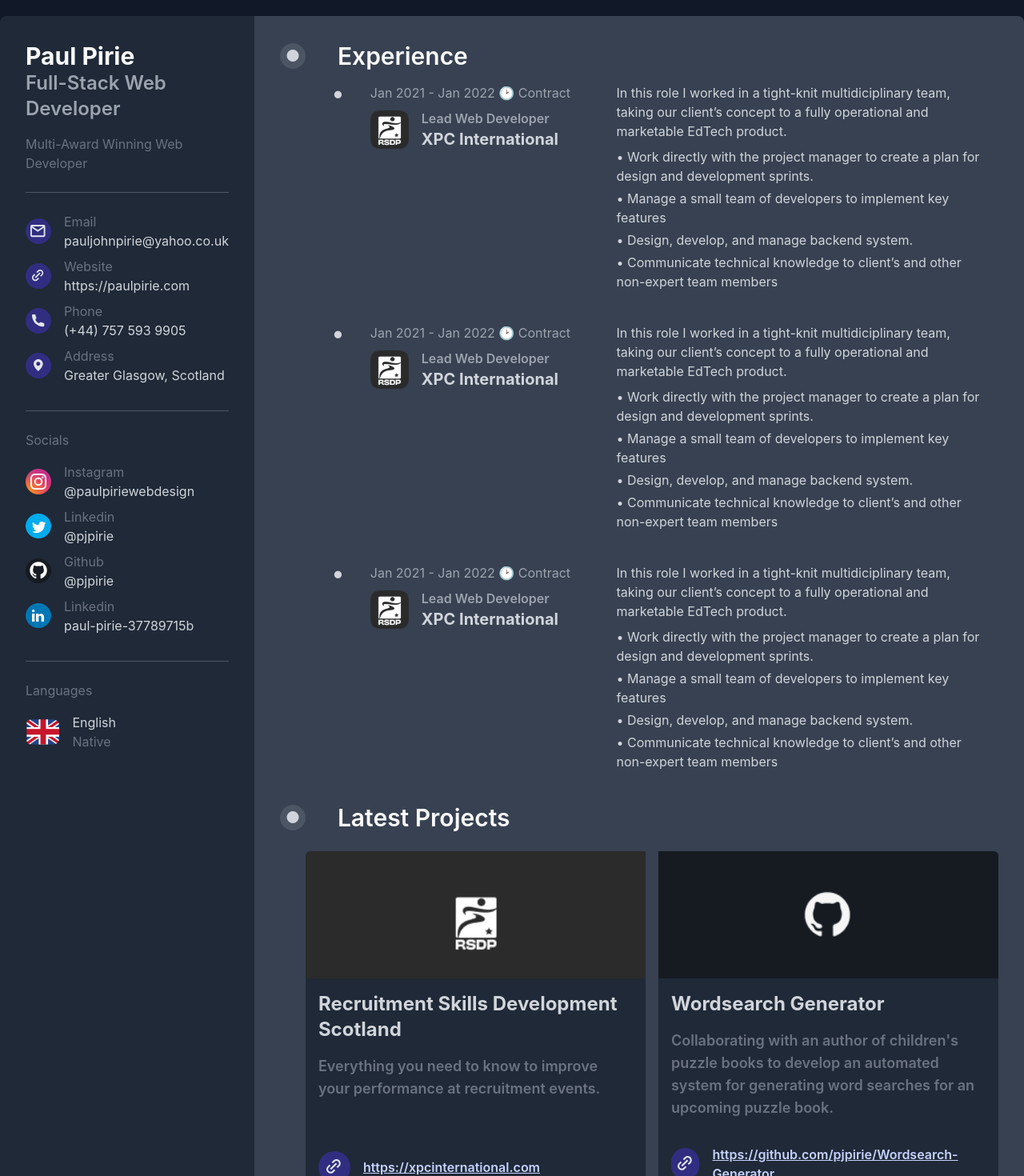
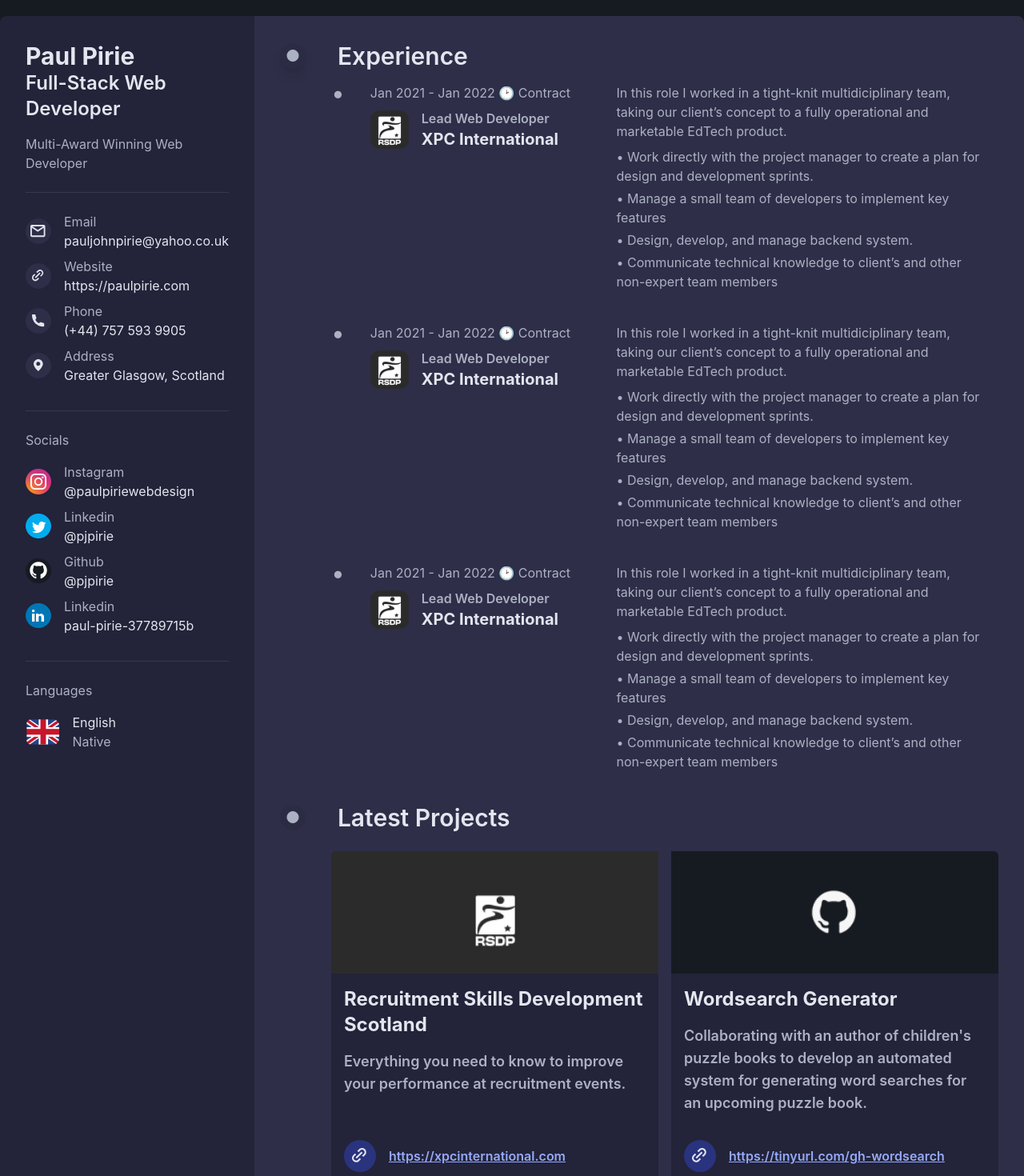
Before and after one commit to pjpirie/WebCV, a React (Vite) app: page / in a window 1280 px wide. Shown: the part 20-1490 px from the top of the page at 80% size. Built offline with nearby package versions, Linux system fonts and the light colour scheme.

Commit message:
Implemented correct theme colours and improved responsiveness

```diff
--- a/src/App.tsx
+++ b/src/App.tsx
@@ -17,15 +17,18 @@ import ProjectCard from "./comp/ProjectCard.comp";
 
 const Home = () => {
 	return (
-		<div className="flex flex-col justify-end w-full h-auto pt-10 bg-gray-900 ">
-			<div className="flex flex-col h-full sm:flex-row md:container md:mx-auto">
-				<aside className="w-full p-8 bg-gray-800 divide-y divide-gray-600 rounded-tl-lg sm:w-fit">
+		<div className="flex flex-col justify-end w-full h-auto sm:pt-10 bg-bg ">
+			<div className="flex flex-col h-full sm:flex-row md:container md:mx-auto ">
+				<aside className="flex flex-col justify-between pb-4 rounded-tl-lg bg-aside">
+					<div className="w-full h-full p-8 pb-0 divide-y divide-divider sm:w-fit">
 						<section className="flex flex-col pb-6">
-						<h1 className="text-3xl font-bold text-gray-50">Paul Pirie</h1>
-						<h2 className="mb-4 text-2xl font-semibold text-gray-400">
+							<h1 className="text-3xl font-bold text-text_heading">
+								Paul Pirie
+							</h1>
+							<h2 className="mb-4 text-2xl font-semibold text-text_heading">
 								Full-Stack Web Developer
 							</h2>
-						<h3 className="text-gray-500 text-1xl">
+							<h3 className="text-text text-1xl">
 								Multi-Award Winning Web Developer
 							</h3>
 						</section>
@@ -62,7 +65,7 @@ const Home = () => {
 							</ul>
 						</section>
 						<section className="flex flex-col py-6">
-						<h4 className="mb-4 text-gray-500">Socials</h4>
+							<h4 className="mb-4 text-text">Socials</h4>
 							<ul>
 								<BioElement
 									icon={InstagramIcon}
@@ -94,7 +97,7 @@ const Home = () => {
 							</ul>
 						</section>
 						<section className="flex flex-col justify-center py-6">
-						<h4 className="mb-4 text-gray-500">Languages</h4>
+							<h4 className="mb-4 text-text">Languages</h4>
 							<ul>
 								<BioElement
 									icon={EnglishIcon}
@@ -105,14 +108,21 @@ const Home = () => {
 								/>
 							</ul>
 						</section>
+					</div>
+					<div className="hidden w-full sm:inline-block h-fit ">
+						<p className="font-semibold text-center text-1xl text-text">
+							© Paul Pirie {new Date().getFullYear()}
+						</p>
+					</div>
 				</aside>
-				<main className="flex flex-col w-full p-8 bg-gray-700 rounded-tr-lg">
+				<main className="flex flex-col justify-between w-full p-8 rounded-none sm:rounded-tr-lg bg-main">
+					<div className="flex flex-col">
 						<section className="w-full mb-4">
 							<div className="flex flex-row w-full">
-							<span className="w-8 h-8 my-auto text-5xl leading-6 text-center text-gray-300 bg-gray-600 rounded-full">
+								<span className="w-8 h-8 my-auto text-5xl leading-6 text-center rounded-full shadow-lg text-text bg-shadow">
 									•
 								</span>
-							<h1 className="ml-10 text-3xl font-semibold text-gray-50">
+								<h1 className="ml-10 text-3xl font-semibold text-text_heading">
 									Experience
 								</h1>
 							</div>
@@ -125,24 +135,24 @@ const Home = () => {
 								type="Contract"
 							>
 								<div className="lg:w-3/5">
-								<p className="text-gray-300">
+									<p className="text-text">
 										In this role I worked in a tight-knit multidiciplinary team,
 										taking our client’s concept to a fully operational and
 										marketable EdTech product.
 									</p>
 									<ul className="my-2">
-									<li className="my-1 text-gray-300">
+										<li className="my-1 text-text">
 											• Work directly with the project manager to create a plan
 											for design and development sprints.
 										</li>
-									<li className="my-1 text-gray-300">
+										<li className="my-1 text-text">
 											• Manage a small team of developers to implement key
 											features
 										</li>
-									<li className="my-1 text-gray-300">
+										<li className="my-1 text-text">
 											• Design, develop, and manage backend system.
 										</li>
-									<li className="my-1 text-gray-300">
+										<li className="my-1 text-text">
 											• Communicate technical knowledge to client’s and other
 											non-expert team members
 										</li>
@@ -159,24 +169,24 @@ const Home = () => {
 								type="Contract"
 							>
 								<div className="lg:w-3/5">
-								<p className="text-gray-300">
+									<p className="text-text">
 										In this role I worked in a tight-knit multidiciplinary team,
 										taking our client’s concept to a fully operational and
 										marketable EdTech product.
 									</p>
 									<ul className="my-2">
-									<li className="my-1 text-gray-300">
+										<li className="my-1 text-text">
 											• Work directly with the project manager to create a plan
 											for design and development sprints.
 										</li>
-									<li className="my-1 text-gray-300">
+										<li className="my-1 text-text">
 											• Manage a small team of developers to implement key
 											features
 										</li>
-									<li className="my-1 text-gray-300">
+										<li className="my-1 text-text">
 											• Design, develop, and manage backend system.
 										</li>
-									<li className="my-1 text-gray-300">
+										<li className="my-1 text-text">
 											• Communicate technical knowledge to client’s and other
 											non-expert team members
 										</li>
@@ -193,24 +203,24 @@ const Home = () => {
 								type="Contract"
 							>
 								<div className="lg:w-3/5">
-								<p className="text-gray-300">
+									<p className="text-text">
 										In this role I worked in a tight-knit multidiciplinary team,
 										taking our client’s concept to a fully operational and
 										marketable EdTech product.
 									</p>
 									<ul className="my-2">
-									<li className="my-1 text-gray-300">
+										<li className="my-1 text-text">
 											• Work directly with the project manager to create a plan
 											for design and development sprints.
 										</li>
-									<li className="my-1 text-gray-300">
+										<li className="my-1 text-text">
 											• Manage a small team of developers to implement key
 											features
 										</li>
-									<li className="my-1 text-gray-300">
+										<li className="my-1 text-text">
 											• Design, develop, and manage backend system.
 										</li>
-									<li className="my-1 text-gray-300">
+										<li className="my-1 text-text">
 											• Communicate technical knowledge to client’s and other
 											non-expert team members
 										</li>
@@ -220,14 +230,14 @@ const Home = () => {
 						</section>
 						<section className="w-full mb-4">
 							<div className="flex flex-row w-full">
-							<span className="w-8 h-8 my-auto text-5xl leading-6 text-center text-gray-300 bg-gray-600 rounded-full">
+								<span className="w-8 h-8 my-auto text-5xl leading-6 text-center rounded-full bg-shadow text-text">
 									•
 								</span>
-							<h1 className="ml-10 text-3xl font-semibold text-gray-50">
+								<h1 className="ml-10 text-3xl font-semibold text-text_heading">
 									Latest Projects
 								</h1>
 							</div>
-						<ul className="flex flex-col flex-wrap w-full pt-4 pl-8 mt-2 lg:flex-row">
+							<ul className="flex flex-col flex-wrap w-full pt-4 pl-16 mt-2 mb-4 lg:flex-row">
 								<ProjectCard
 									thumbnail={RSDPThumbnail}
 									title="Recruitment Skills Development Scotland"
@@ -241,43 +251,52 @@ const Home = () => {
 									title="Wordsearch Generator"
 									description="Collaborating with an author of children's puzzle books to develop an automated system for generating word searches for an upcoming puzzle book."
 									linkIcon={LinkIcon}
-								url="https://github.com/pjpirie/Wordsearch-Generator"
+									url="https://tinyurl.com/gh-wordsearch"
 								/>
 							</ul>
 						</section>
 						<section className="mb-4">
 							<div className="flex flex-row w-full">
-							<span className="w-8 h-8 my-auto text-5xl leading-6 text-center text-gray-300 bg-gray-600 rounded-full">
+								<span className="w-8 h-8 my-auto text-5xl leading-6 text-center rounded-full text-text bg-shadow ">
 									•
 								</span>
-							<h1 className="ml-10 text-3xl font-semibold text-gray-50">
+								<h1 className="ml-10 text-3xl font-semibold text-text_heading">
 									Education
 								</h1>
+								<p className="pl-4 text-text">WIP</p>
 							</div>
 							<div className="p-4 pl-8" />
 						</section>
 						<section className="mb-4">
 							<div className="flex flex-row w-full">
-							<span className="w-8 h-8 my-auto text-5xl leading-6 text-center text-gray-300 bg-gray-600 rounded-full">
+								<span className="w-8 h-8 my-auto text-5xl leading-6 text-center text-text bg-shadow rounded-ful">
 									•
 								</span>
-							<h1 className="ml-10 text-3xl font-semibold text-gray-50">
+								<h1 className="ml-10 text-3xl font-semibold text-text_heading">
 									Skills
 								</h1>
+								<p className="pl-4 text-text">WIP</p>
 							</div>
 							<div className="p-4 pl-8" />
 						</section>
 						<section className="mb-4">
 							<div className="flex flex-row w-full">
-							<span className="w-8 h-8 my-auto text-5xl leading-6 text-center text-gray-300 bg-gray-600 rounded-full">
+								<span className="w-8 h-8 my-auto text-5xl leading-6 text-center rounded-full text-text bg-shadow">
 									•
 								</span>
-							<h1 className="ml-10 text-3xl font-semibold text-gray-50">
+								<h1 className="ml-10 text-3xl font-semibold text-text_heading">
 									Awards
 								</h1>
+								<p className="pl-4 text-text">WIP</p>
 							</div>
 							<div className="p-4 pl-8" />
 						</section>
+					</div>
+					<div className="inline-block w-full sm:hidden h-fit ">
+						<p className="font-semibold text-center text-1xl text-text">
+							© Paul Pirie {new Date().getFullYear()}
+						</p>
+					</div>
 				</main>
 			</div>
 		</div>
--- a/src/comp/BioElement.comp.tsx
+++ b/src/comp/BioElement.comp.tsx
@@ -22,7 +22,7 @@ const getIcon = (
 ) => {
 	if (iconOutlined) {
 		return (
-			<div className="items-center justify-center hidden w-8 h-8 p-0 mr-4 bg-indigo-900 rounded-full xs:flex md:flex">
+			<div className="items-center justify-center hidden w-8 h-8 p-0 mr-4 rounded-full bg-icon_bg xs:flex md:flex">
 				<img src={icon} alt={iconAlt} className="w-auto h-4" />
 			</div>
 		);
@@ -45,15 +45,15 @@ const getText = (isFlag: boolean, keyName: string, value: string) => {
 	if (isFlag) {
 		return (
 			<>
-				<h4 className="text-gray-300">{keyName}</h4>
-				<h4 className="text-gray-500">{value}</h4>
+				<h4 className="text-text_heading">{keyName}</h4>
+				<h4 className="text-text">{value}</h4>
 			</>
 		);
 	}
 	return (
 		<>
-			<h4 className="text-gray-500">{keyName}</h4>
-			<h4 className="text-gray-300">{value}</h4>
+			<h4 className="text-text">{keyName}</h4>
+			<h4 className="text-text_heading">{value}</h4>
 		</>
 	);
 };
--- a/src/comp/ExperienceCard.comp.tsx
+++ b/src/comp/ExperienceCard.comp.tsx
@@ -16,11 +16,11 @@ const ExperienceCard: any = (props: ExperienceProps) => {
 		<div className="p-4 pl-16 xxs:p-4">
 			<ul className="flex">
 				<li className="flex flex-col lg:flex-row">
-					<span className="hidden mr-8 text-3xl leading-6 text-gray-300 lg:inline-block">
+					<span className="hidden mr-8 text-3xl leading-6 text-text lg:inline-block">
 						•
 					</span>
 					<div className="flex flex-col lg:w-2/5">
-						<h5 className="text-gray-400 text-1x">
+						<h5 className="text-text text-1x">
 							{startdate} - {enddate} 🕑 {type}
 						</h5>
 						<div className="flex items-center my-2">
@@ -30,10 +30,8 @@ const ExperienceCard: any = (props: ExperienceProps) => {
 								className="w-12 h-12 rounded-md"
 							/>
 							<div className="flex flex-col ml-4 ">
-								<h4 className="font-semibold text-gray-400 text-md">
-									{position}
-								</h4>
-								<h2 className="text-xl font-bold text-gray-300">{name}</h2>
+								<h4 className="font-semibold text-text text-md">{position}</h4>
+								<h2 className="text-xl font-bold text-text_heading">{name}</h2>
 							</div>
 						</div>
 					</div>
--- a/src/comp/ProjectCard.comp.tsx
+++ b/src/comp/ProjectCard.comp.tsx
@@ -11,7 +11,7 @@ interface ProjectProps {
 const ProjectCard: any = (props: ProjectProps) => {
 	const { thumbnail, title, description, linkIcon, url } = props;
 	return (
-		<div className="flex flex-col flex-1 w-full h-auto mt-4 overflow-hidden bg-gray-800 rounded-lg lg:rounded-none lg:mt-0 lg:w-1/2 lg:first:mr-2 lg:last:ml-2 first:rounded-l-md last:rounded-r-md">
+		<div className="flex flex-col flex-1 w-full h-auto mt-4 overflow-hidden rounded-lg bg-aside lg:rounded-none lg:mt-0 lg:w-1/2 lg:first:mr-2 lg:last:ml-2 first:rounded-l-md last:rounded-r-md">
 			<div className="w-full h-auto">
 				<div className="flex-1 w-full h-full rounded-full">
 					<img
@@ -24,20 +24,20 @@ const ProjectCard: any = (props: ProjectProps) => {
 			<div className="flex flex-col justify-between w-full h-full">
 				<div className="w-full p-4">
 					<div className="flex items-center w-full">
-						<h2 className="text-xl font-bold text-gray-300 lg:text-2xl h-fill">
+						<h2 className="text-xl font-bold text-text_heading lg:text-2xl h-fill">
 							{title}
 						</h2>
 					</div>
-					<h3 className="mt-4 font-semibold text-gray-500 text-md lg:text-lg h-fill">
+					<h3 className="mt-4 font-semibold text-text text-md lg:text-lg h-fill">
 						{description}
 					</h3>
 				</div>
 				<div className="flex items-center w-full p-4">
-					<div className="flex items-center justify-center w-10 h-10 p-0 mr-4 bg-indigo-900 rounded-full">
+					<div className="flex items-center justify-center w-10 h-10 p-0 mr-4 rounded-full bg-linkBG">
 						<img src={linkIcon} alt="Link Icon" className="h-5" />
 					</div>
 					<a
-						className="font-semibold text-indigo-200 underline "
+						className="font-semibold underline text-link "
 						href={url}
 						target="_blank"
 						rel="noreferrer"
--- a/tailwind.config.js
+++ b/tailwind.config.js
@@ -9,6 +9,20 @@ module.exports = {
 			xs: { max: "639px" },
 			...defaultTheme.screens,
 		},
+		colors: {
+			aside: "#232339",
+			main: "#2E2E48",
+			bg: "#161B22",
+			icon_bg: "#2E2E48",
+			text: "#ACB1C3",
+			text_heading: "#E2E6EE",
+			link: "#95AAFB",
+			dot: "#758DE0",
+			linkBG: "#2A337E",
+			divider: "rgba(255, 255, 255, 0.1)",
+			shadow: "rgba(0, 0, 0, 0.05)",
+			...defaultTheme.colors,
+		},
 		extend: {},
 	},
 	plugins: [],
```
Lines whose indentation alone changed are shown as unchanged.
